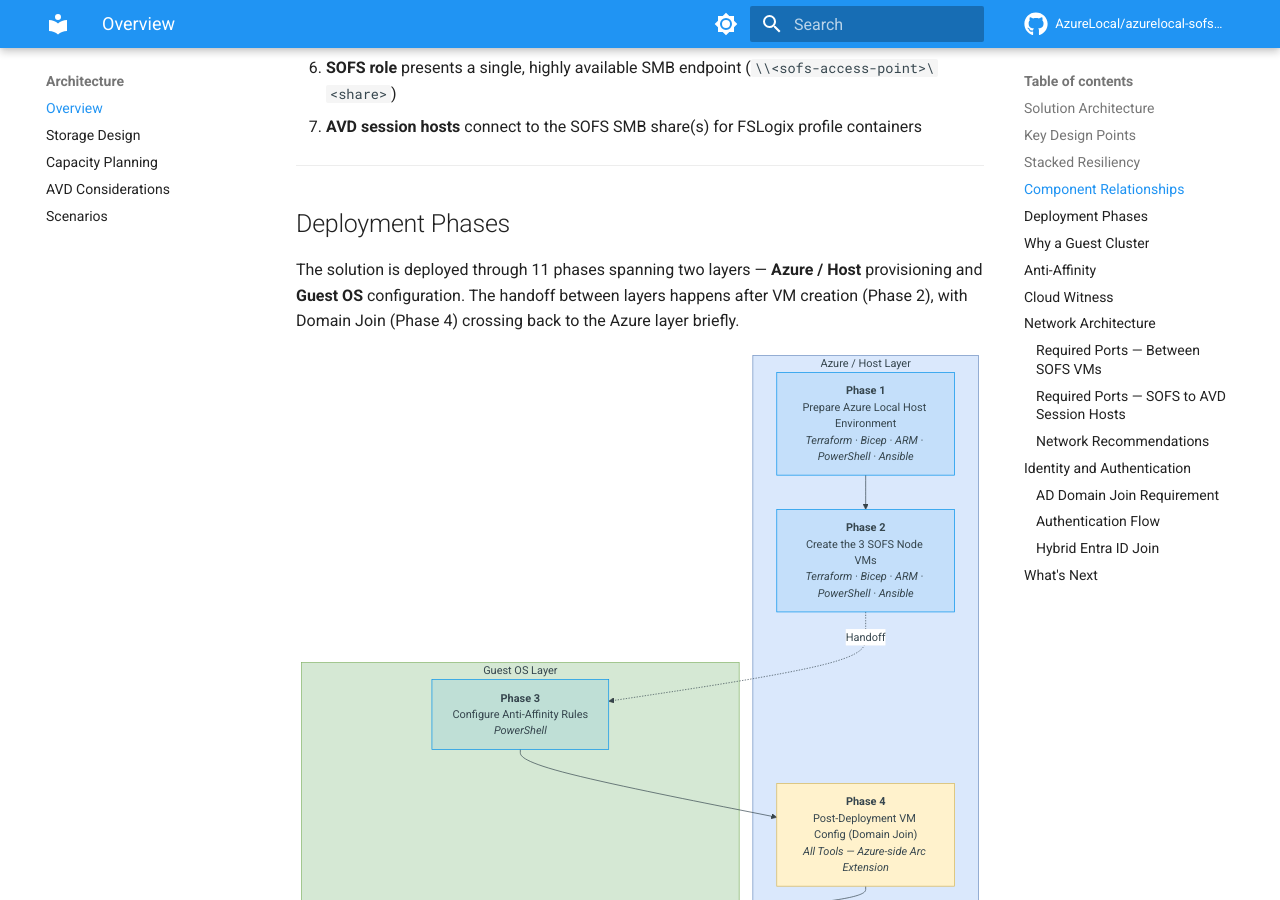
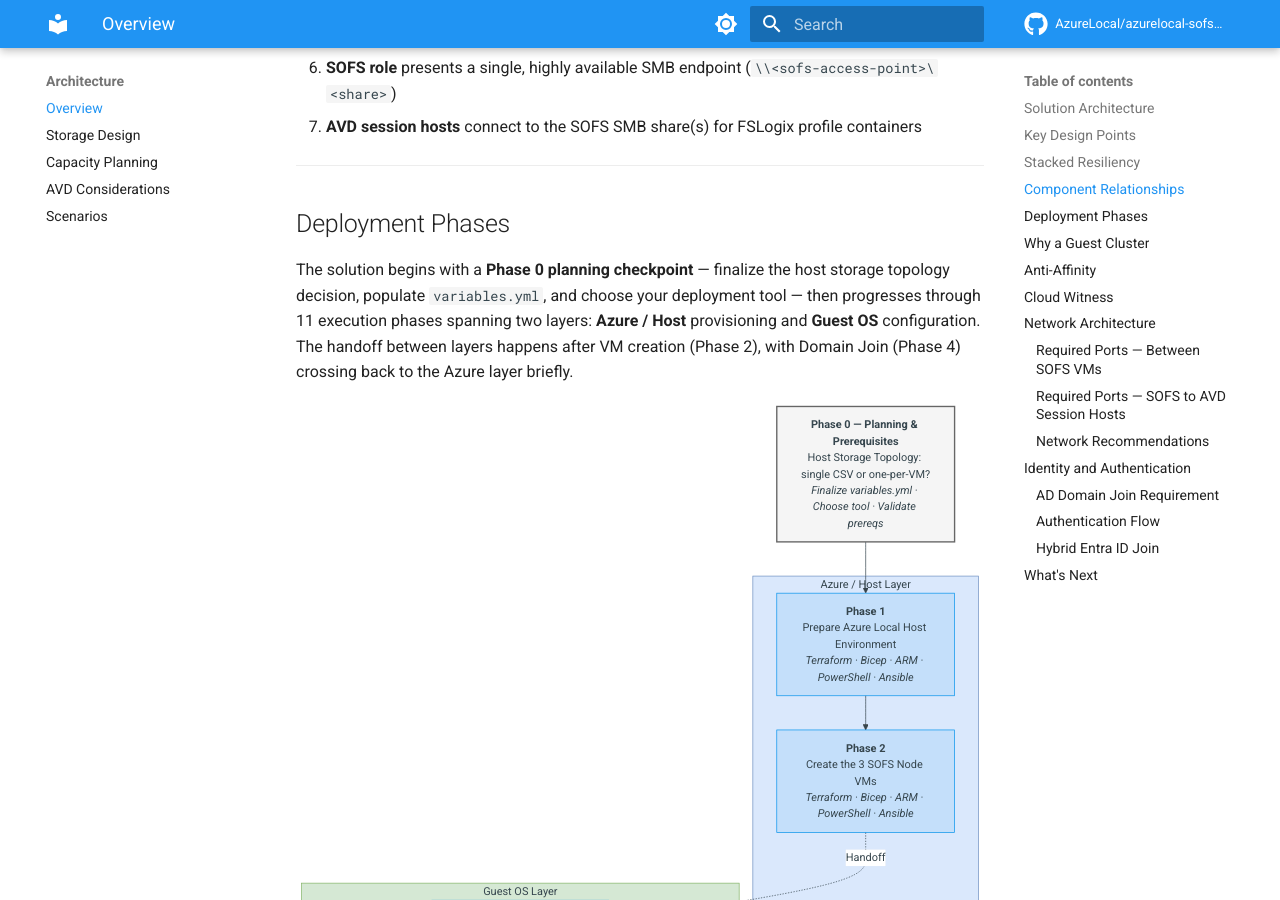
Before and after one commit to AzureLocal/azurelocal-sofs-fslogix, an MkDocs documentation site: the page built from docs/architecture/overview.md, in a window 1280 px wide and 900 px high, scrolled down 3115 px. Built offline with MkDocs 1.6.1 and Material for MkDocs 9.7.7, drawn with Linux system fonts in a browser that asks for light colours; comment, search, counter and statistics services are not loaded.

Commit message:
docs: add Phase 0 planning checkpoint to deployment diagram
- Replace original 11-phase diagram with Phase 0 variant
- Phase 0 shows host storage topology decision (single CSV vs one-per-VM)
- Re-export PNG at 2x scale (332 KB)
- Update Mermaid diagram in overview.md with Phase 0 node
- Clean up draft option1/option2 drawio files

````diff
--- a/docs/architecture/overview.md
+++ b/docs/architecture/overview.md
@@ -68,10 +68,12 @@ The solution builds through a layered stack:
 
 ## Deployment Phases
 
-The solution is deployed through 11 phases spanning two layers — **Azure / Host** provisioning and **Guest OS** configuration. The handoff between layers happens after VM creation (Phase 2), with Domain Join (Phase 4) crossing back to the Azure layer briefly.
+The solution begins with a **Phase 0 planning checkpoint** — finalize the host storage topology decision, populate `variables.yml`, and choose your deployment tool — then progresses through 11 execution phases spanning two layers: **Azure / Host** provisioning and **Guest OS** configuration. The handoff between layers happens after VM creation (Phase 2), with Domain Join (Phase 4) crossing back to the Azure layer briefly.
 
 ```mermaid
 flowchart TD
+    P0["<b>Phase 0 — Planning & Prerequisites</b><br/>Host Storage Topology: single CSV or one-per-VM?<br/><i>Finalize variables.yml · Choose tool · Validate prereqs</i>"]
+
     subgraph azure["Azure / Host Layer"]
         P1["<b>Phase 1</b><br/>Prepare Azure Local Host Environment<br/><i>Terraform · Bicep · ARM · PowerShell · Ansible</i>"]
         P2["<b>Phase 2</b><br/>Create the 3 SOFS Node VMs<br/><i>Terraform · Bicep · ARM · PowerShell · Ansible</i>"]
@@ -105,6 +108,7 @@ flowchart TD
     P9 --> P10
     P10 --> P11
 
+    style P0 fill:#f5f5f5,stroke:#666666,stroke-width:2px,color:#333
     style azure fill:#dae8fc,stroke:#6c8ebf,color:#333
     style guest fill:#d5e8d4,stroke:#82b366,color:#333
     style P4 fill:#fff2cc,stroke:#d6b656,color:#333
````
Also changed, not shown: other parts of docs/architecture/overview.md (+1 -0 lines), docs/assets/images/sofs-deployment-phases.png, 1 other file.
